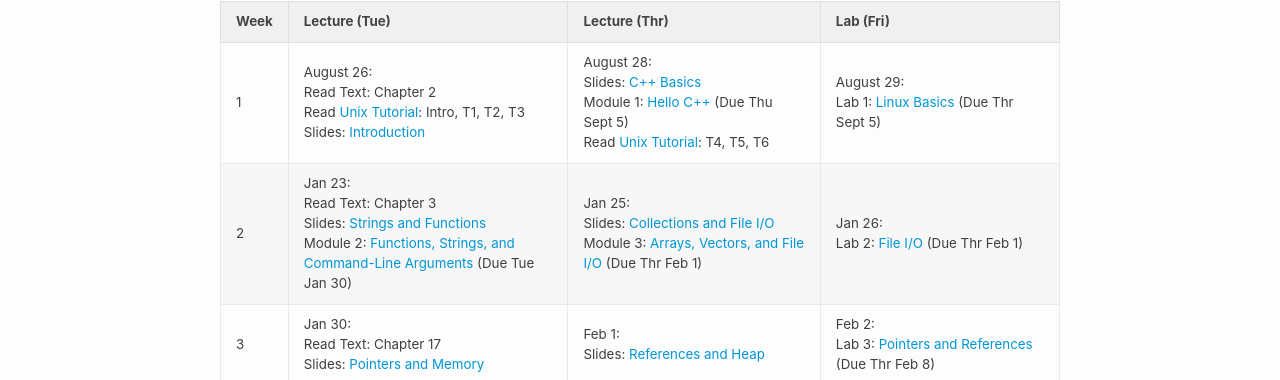
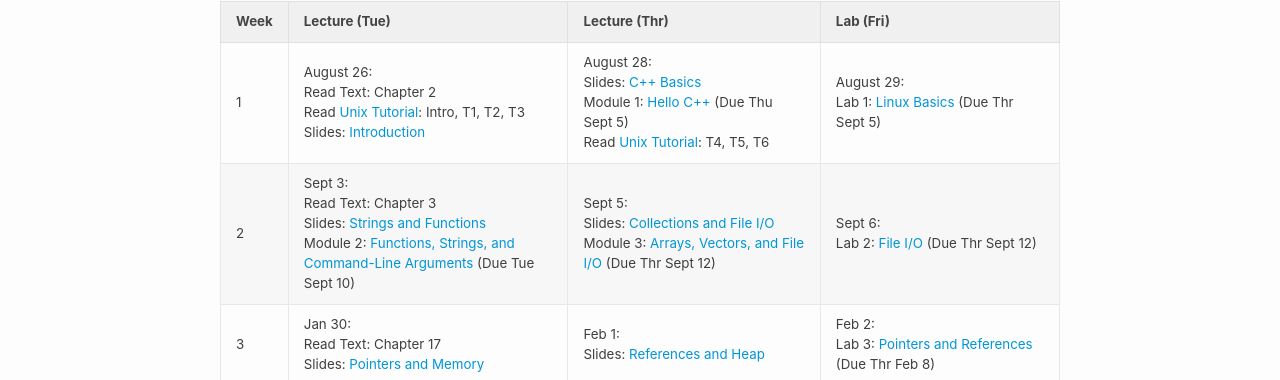
Before and after one commit to cmsc240-f24-dcs/cmsc240-f24-s2.github.io, a Jekyll site: the page built from schedule.md, in a window 1280 px wide. Shown: the part 219-599 px from the top of the page. Built offline with Jekyll 4.4.1, drawn with Linux system fonts in a browser that asks for light colours.

Commit message:
More changes to the schedule

```diff
--- a/schedule.md
+++ b/schedule.md
@@ -12,7 +12,7 @@ title: Schedule
 | Week | Lecture (Tue)                              | Lecture (Thr)                                 | Lab (Fri)                                        |
 | :--- | :---                                       | :---                                          | :---                                                  |
 | 1    | August 26:  <br />Read Text: Chapter 2<br />Read [Unix Tutorial](https://users.cs.duke.edu/~alvy/courses/unixtut/): Intro, T1, T2, T3<br />Slides: [Introduction](lectures/01-Introduction.pdf)              | August 28:  <br /> Slides: [C++ Basics](lectures/02-Language-Basics.pdf)<br /> Module 1: [Hello C++](modules/module1.md) (Due Thu Sept 5) <br />Read [Unix Tutorial](https://users.cs.duke.edu/~alvy/courses/unixtut/): T4, T5, T6                                     | August 29: <br />Lab 1: [Linux Basics](https://classroom.github.com/a/oLC4PMiw) (Due Thr Sept 5)                  |
-| 2    | Jan 23: <br />Read Text: Chapter 3<br /> Slides: [Strings and Functions](lectures/03-Strings-Functions.pdf) <br/>Module 2: [Functions, Strings, and Command-Line Arguments](modules/module2.md) (Due Tue Jan 30)    | Jan 25: <br /> Slides: [Collections and File I/O](lectures/04-Collections-FileIO.pdf) <br/>Module 3: [Arrays, Vectors, and File I/O](modules/module3.md) (Due Thr Feb 1)     | Jan 26: <br /> Lab 2: [File I/O](labs/lab2.md)  (Due Thr Feb 1)               |
+| 2    | Sept 3: <br />Read Text: Chapter 3<br /> Slides: [Strings and Functions](lectures/03-Strings-Functions.pdf) <br/>Module 2: [Functions, Strings, and Command-Line Arguments](modules/module2.md) (Due Tue Sept 10)    | Sept 5: <br /> Slides: [Collections and File I/O](lectures/04-Collections-FileIO.pdf) <br/>Module 3: [Arrays, Vectors, and File I/O](modules/module3.md) (Due Thr Sept 12)     | Sept 6: <br /> Lab 2: [File I/O](labs/lab2.md)  (Due Thr Sept 12)               |
 | 3    | Jan 30: <br />Read Text: Chapter 17 <br />Slides: [Pointers and Memory](lectures/05-Memory-Pointers.pdf)     | Feb 1: <br />Slides: [References and Heap](lectures/06-References-Heap.pdf)       | Feb 2:  <br />Lab 3: [Pointers and References](labs/lab3.md) (Due Thr Feb 8)               |
 | 4    | Feb 6: <br />Read Text: Chapter 5 <br />Slides: [Debugging](lectures/07-Debugging.pdf) <br />[Quiz Review](lectures/quiz1-review.md)    | Feb 8: <br />Slides: [Errors and Exception Handling](lectures/08-Error-Handling.pdf)<br /> **Quiz 1**      | Feb 9:   <br />Lab 4: [Debugging and Exception Handling](labs/lab4.md)  (Due Thr Feb 15)            |
 | 5    | Feb 13: <br />Read Text: Chapter 9 <br />Slides: [Classes and OOP](lectures/09-Classes-OOP.pdf) <br /> Module 4: [Classes - Abstraction and Encapsulation](modules/module4.md) (Due Tue Feb 20)    | Feb 15: <br />Slides: [Enum, Static, Overloading](lectures/10-Class-Members.pdf) <br /> Module 5: [Classes - Enum, Static, Overloading](modules/module5.md) (Due Thr Feb 22)     | Feb 16: <br />Lab 5: [Enigma](labs/lab5.md) (Due Thr Feb 22)               |
```
